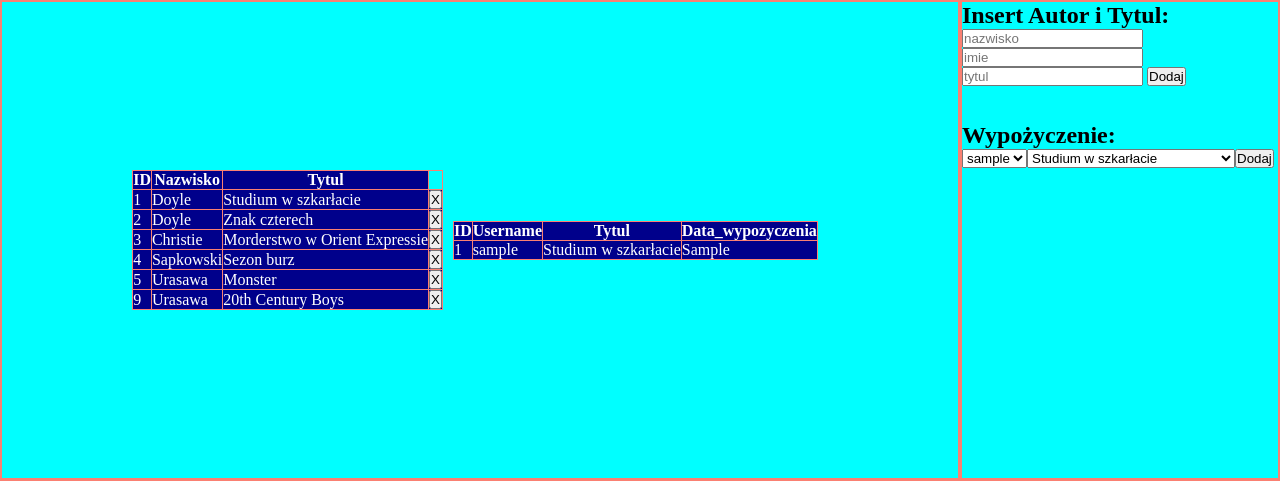
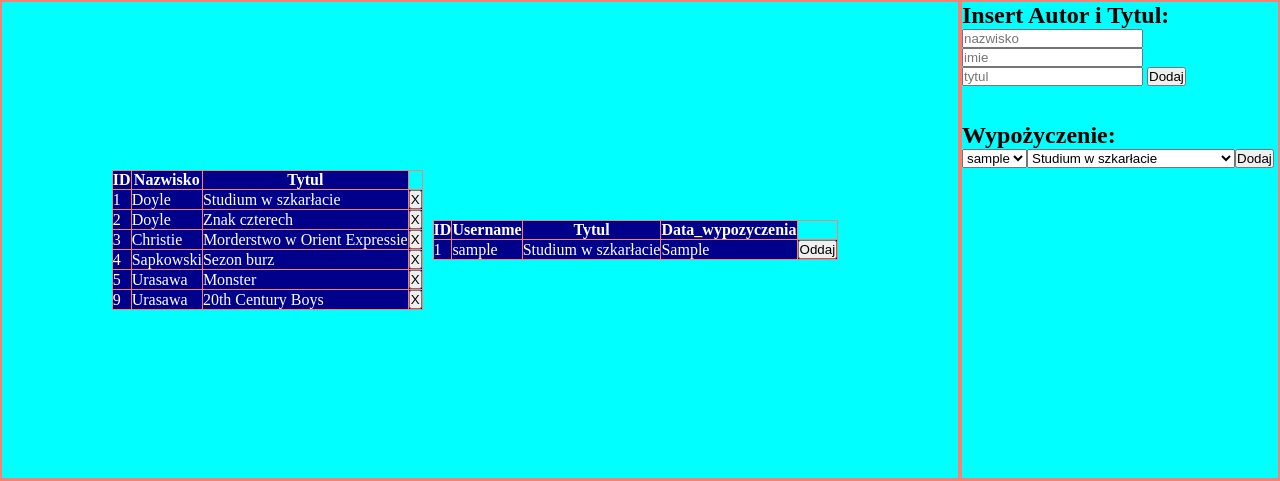
Before and after one commit to 3ti-2020/crud-wiele-do-wielu-oliwier-sikora, a PHP site: page /index.php in a window 1280 px wide. Shown: the part 160-641 px from the top of the page. Run offline with PHP 8.4, Linux system fonts and the light colour scheme; the visitor is signed in with stand-in values (Sample User, id 1); data comes from the database, SQL or seed files in the repository; tables that the repository leaves empty or names only in its code hold one stand-in row (values such as "Sample post"); data that the repository does not hold is empty.

Commit message:
Add files via upload

```diff
--- a/index.php
+++ b/index.php
@@ -124,6 +124,14 @@ if( isset($_SESSION['logowanie']) && $_SESSION['logowanie'] == 1){
                     echo("<td>".$row['username']."</td>");
                     echo("<td>".$row['tytul']."</td>");
                     echo("<td>".$row['data_wyp']."</td>");
+                    if(isset($_SESSION['logowanie'])){
+                        echo("<td>
+                            <form action='oddaj.php' method='POST'>
+                                <input type='hidden' name='id' value='".$row['id']."'>
+                                <input type='submit' value='Oddaj'>
+                            </form>
+                        </td>");
+                        }
                     echo("</tr>");
                 }
 
```
